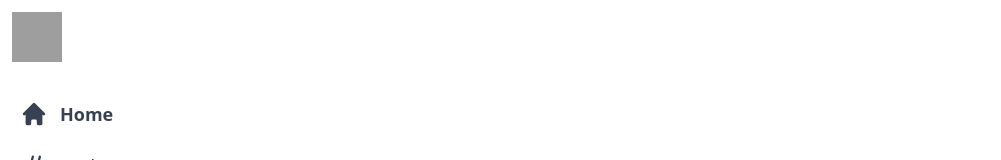
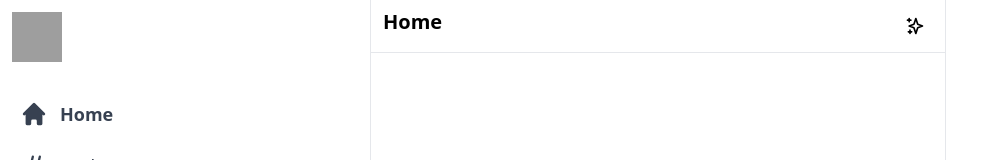
Before and after one commit to timmapuramreddy/twitter, a Next.js app: page / in a window 1280 px wide. Shown: the top 160 px of the page, without its empty margins (0-1001 px from the left). Built offline with nearby package versions, Linux system fonts and the light colour scheme; grey boxes are pictures that could not be loaded.

Commit message:
created feed component and its header

```diff
--- /dev/null
+++ b/components/Feed.js
@@ -0,0 +1,15 @@
+import { SparklesIcon } from "@heroicons/react/outline";
+
+
+export default function Feed() {
+  return (
+    <div className="xl:ml-[370px] border-l border-r border-gray-200 xl:min-w-[576px] sm:ml-[73px] flex-grow max-w-xl">
+        <div className="flex py-2 px-3 sticky top-0 z-50 border-b bg-white border-gray-200">
+            <h2 className="text-lg sm:text-xl font-bold cursor-pointer">Home</h2>
+            <div className="hoverEffect flex items-center justify-center px-0 ml-auto w-9 h-9">
+                <SparklesIcon className="h-5"/>
+            </div>
+        </div>
+    </div>
+  )
+}
--- a/pages/index.js
+++ b/pages/index.js
@@ -1,4 +1,5 @@
 import Head from 'next/head'
+import Feed from '../components/Feed'
 import Sidebar from '../components/Sidebar'
 
 
@@ -14,6 +15,7 @@
         {/* Sidebar */}
         <Sidebar />
         {/* Feed */}
+        <Feed />
         {/* Widget Section */}
         {/* Modal */}
       </main>
```
